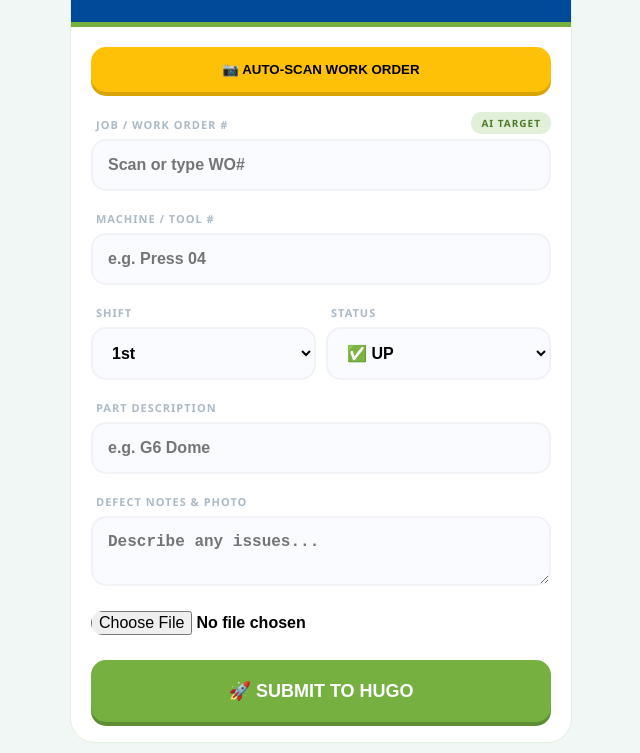
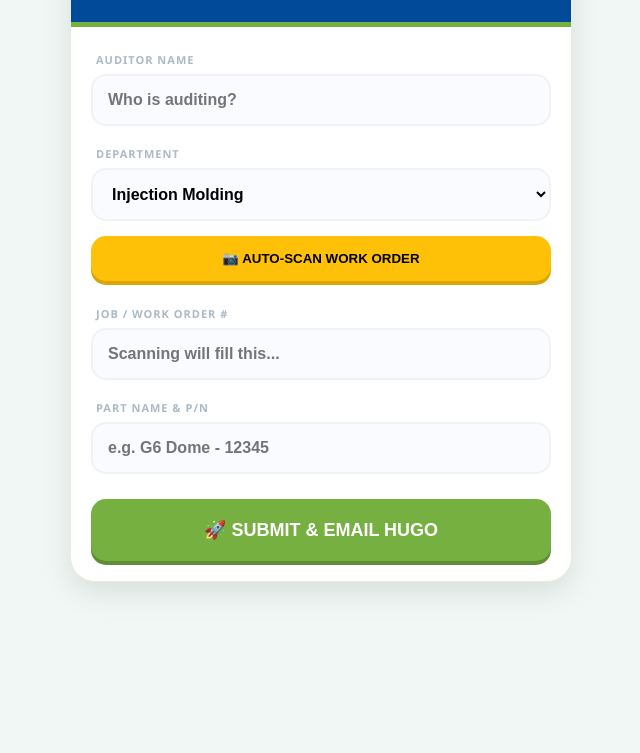
Before and after one commit to hugoalvarez73/QC-Auditor-Pro, a plain HTML site: page index.html in a window 1280 px wide. Shown: the part 104-857 px from the top of the page, without its empty margins (319-959 px from the left). After the commit the page ends 800 px from the top, so only its background shows below. Drawn offline with Linux system fonts and the light colour scheme.

Commit message:
Refactor index.html for layout and input enhancements
Updated styles for app container and buttons, improved layout, and added new input fields for auditor name, department, and job details.

```diff
--- a/index.html
+++ b/index.html
@@ -7,60 +7,55 @@
     <style>
         :root { --primary: #004a99; --secondary: #f8f9fa; --accent: #76B041; --gold: #ffc107; }
         body { font-family: 'Segoe UI', sans-serif; background: #f0f7f4; margin: 0; padding: 10px; }
-        .app-container { max-width: 500px; margin: auto; background: white; border-radius: 25px; overflow: hidden; shadow: 0 10px 30px rgba(0,0,0,0.1); border: 1px solid #e2f0d9; }
+        .app-container { max-width: 500px; margin: auto; background: white; border-radius: 25px; overflow: hidden; box-shadow: 0 10px 30px rgba(0,0,0,0.1); border: 1px solid #e2f0d9; }
         .header { background: var(--primary); color: white; padding: 25px 20px; text-align: center; border-bottom: 5px solid var(--accent); }
         .content { padding: 20px; }
         label { font-size: 11px; font-weight: 900; color: #abbac6; text-transform: uppercase; letter-spacing: 1px; margin-left: 5px; }
         input, select, textarea { width: 100%; padding: 15px; margin: 5px 0 15px 0; border: 2px solid #f0f2f5; border-radius: 15px; font-size: 16px; box-sizing: border-box; background: #f9fbff; font-weight: bold; }
-        .ai-btn { background: var(--gold); color: black; border: none; padding: 15px; border-radius: 15px; font-weight: 900; width: 100%; margin-bottom: 20px; cursor: pointer; display: flex; align-items: center; justify-content: center; gap: 10px; box-shadow: 0 4px 0 #d9a406; transition: 0.2s; }
-        .ai-btn:active { transform: translateY(3px); box-shadow: none; }
+        .ai-btn { background: var(--gold); color: black; border: none; padding: 15px; border-radius: 15px; font-weight: 900; width: 100%; margin-bottom: 20px; cursor: pointer; display: flex; align-items: center; justify-content: center; gap: 10px; box-shadow: 0 4px 0 #d9a406; }
         .submit-btn { background: var(--accent); color: white; border: none; padding: 20px; border-radius: 15px; font-size: 18px; font-weight: 900; width: 100%; cursor: pointer; margin-top: 10px; box-shadow: 0 4px 0 #5e8d34; }
-        .status-badge { background: #e2f0d9; color: #4e7a2a; padding: 4px 10px; border-radius: 10px; font-size: 10px; float: right; }
     </style>
 </head>
 <body>
-
 <div class="app-container">
     <div class="header">
-        <h1 style="margin:0; font-style: italic; letter-spacing: -1px;">QC AUDITOR <span style="color:var(--accent)">PRO</span></h1>
+        <h1 style="margin:0; font-style: italic;">QC AUDITOR <span style="color:var(--accent)">PRO</span></h1>
         <p style="margin:5px 0 0 0; opacity: 0.8; font-size: 12px; font-weight: bold;">CHANNELL COMMERCIAL CORP</p>
     </div>
+    <div class="content">
+        <label>Auditor Name</label>
+        <input type="text" id="name" placeholder="Who is auditing?">
 
-    <div class="content">
-        <button class="ai-btn" onclick="alert('AI Scanner is warming up...')">
+        <label>Department</label>
+        <select id="dept">
+            <option>Injection Molding</option>
+            <option>Fiber</option>
+            <option>Metals</option>
+            <option>SMC</option>
+        </select>
+
+        <button class="ai-btn" onclick="alert('AI Scanner is ready. Once connected, it will auto-fill the boxes below!')">
             📷 AUTO-SCAN WORK ORDER
         </button>
 
-        <label>Job / Work Order # <span class="status-badge">AI Target</span></label>
-        <input type="text" id="job" placeholder="Scan or type WO#">
+        <label>Job / Work Order #</label>
+        <input type="text" id="job" placeholder="Scanning will fill this...">
 
-        <label>Machine / Tool #</label>
-        <input type="text" id="machine" placeholder="e.g. Press 04">
+        <label>Part Name & P/N</label>
+        <input type="text" id="part" placeholder="e.g. G6 Dome - 12345">
 
-        <div style="display: flex; gap: 10px;">
-            <div style="flex:1">
-                <label>Shift</label>
-                <select id="shift"><option>1st</option><option>2nd</option><option>3rd</option></select>
-            </div>
-            <div style="flex:1">
-                <label>Status</label>
-                <select id="status"><option>✅ UP</option><option>❌ DOWN</option></select>
-            </div>
-        </div>
-
-        <label>Part Description</label>
-        <input type="text" id="partName" placeholder="e.g. G6 Dome">
-
-        <label>Defect Notes & Photo</label>
-        <textarea id="notes" rows="2" placeholder="Describe any issues..."></textarea>
-        <input type="file" accept="image/*" capture="environment" style="border:none; background:transparent; padding:0;">
-
-        <button class="submit-btn">🚀 SUBMIT TO HUGO</button>
+        <button class="submit-btn" onclick="sendEmail()">🚀 SUBMIT & EMAIL HUGO</button>
     </div>
 </div>
 
 <script>
-    // Logic for auto-filling date or future AI connections goes here
+    function sendEmail() {
+        const name = document.getElementById('name').value;
+        const job = document.getElementById('job').value;
+        const dept = document.getElementById('dept').value;
+        const body = `QC Audit Submitted by: ${name}\nDept: ${dept}\nJob #: ${job}\n\nSent from QC Auditor Pro`;
+        window.location.href = `mailto:hugoalvarez73@gmail.com?subject=QC Audit: Job ${job}&body=${encodeURIComponent(body)}`;
+    }
 </script>
 </body>
 </html>
```
